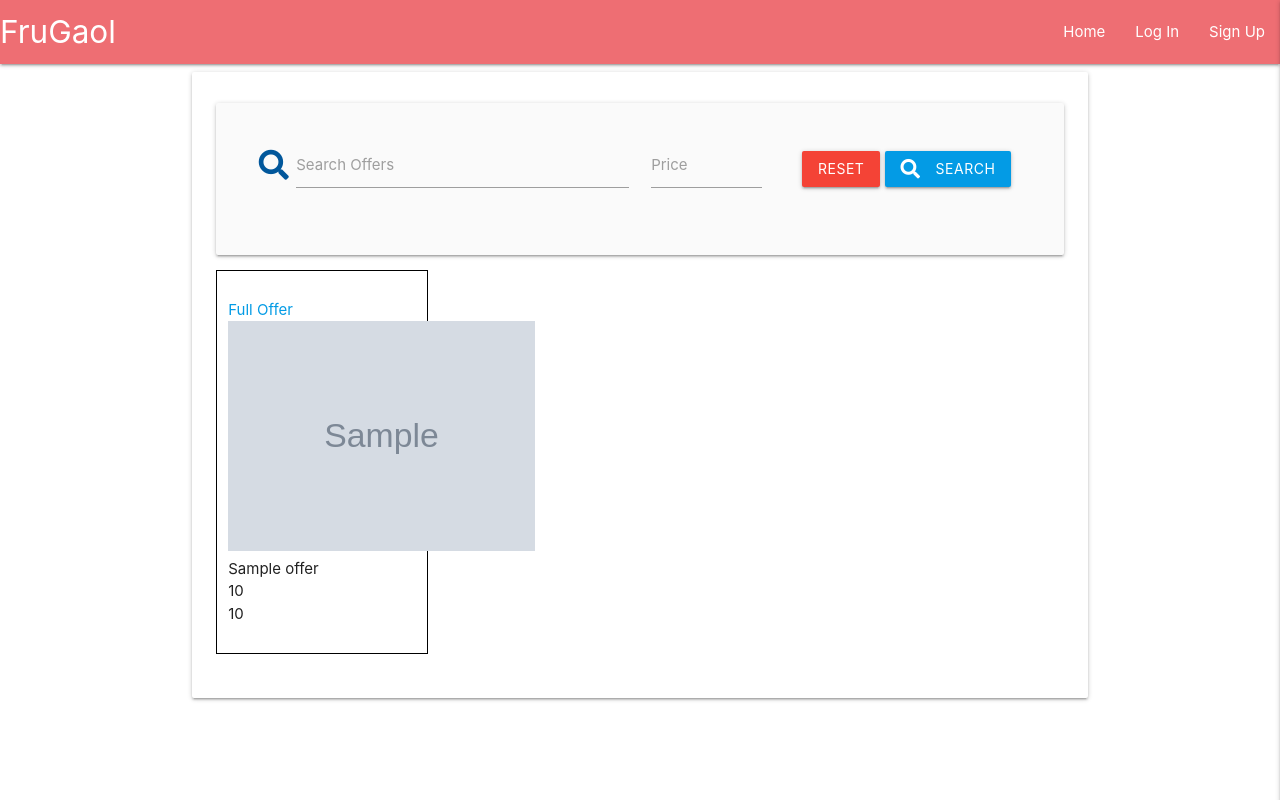
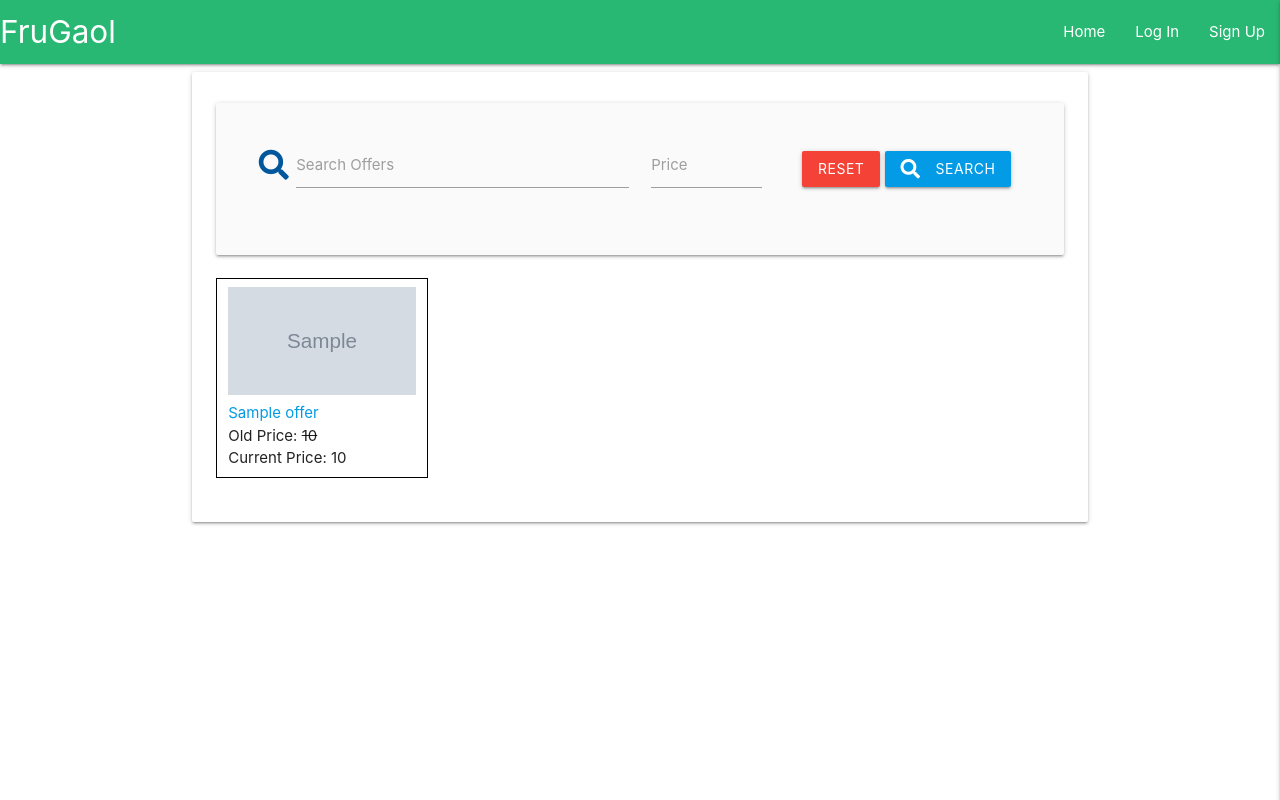
Before and after one commit to ShiftyKitty/MS3-FruGaol, a Flask app: page / in a window 1280 px wide. Run offline with Flask 2, Linux system fonts and the light colour scheme; grey boxes marked "Sample" are stand-in pictures; a database or web service that is not in the repository returns one stand-in record (values such as "Sample title"); some libraries are stand-ins or nearby versions.

Commit message:
styling applied to navbar and my offers pages

```diff
--- a/static/css/style.css
+++ b/static/css/style.css
@@ -1,5 +1,5 @@
-@import url('https://fonts.googleapis.com/css2?family=Raleway&family=Righteous&display=swap');
 @import url('https://fonts.googleapis.com/css?family=Poppins:400,500,600,700&display=swap');
+@import url('https://fonts.googleapis.com/css2?family=Prompt:wght@300;400&family=Roboto&display=swap');
 
 
 *{
@@ -19,6 +19,9 @@ body {
     padding: 0;
 }
 
+.nav-wrapper {
+  background-color: rgb(40,184,115);
+}
 /* main {
     width: 100%;
     height: 100%;
@@ -70,33 +73,61 @@ input#rate-5:checked ~ label{
     color: #fe7;
   }
 
-  .offers-container .s12 {
-    min-width: 50vw;
-    height: 18vw;
-
-  }
-
-  .offers-container .grid {
+  /* .offers-container .grid {
     grid-template-columns: 100px 50px 100px;
     grid-template-rows: 80px auto 80px;
     column-gap: 10px;
     row-gap: 15px;
+  } */
+
+.offer-container {
+  border: 1px solid black;
+  height: 25vh;
+  margin-top: 1%;
   }
 
-  .grid {
+.offer-window {
+  padding-top: 4%;
+  padding-bottom: 4%;
+  padding-left: 0;
+  padding-right: 0;
+  min-width: 80%;
+  height: 62%;
+}
 
+.offer-window img {
+  width: 100%;
+  height: 100%;
+  overflow: hidden;
+  object-fit: cover;
+}
 
+.my-offer-container {
+  border: 1px solid black;
+  height: 40vh;
+  margin-top: 1%;
   }
 
-  .offer-container {
-    border: 1px solid black;
-    align-content: space-evenly;
-    justify-content: space-evenly;
-    max-width: 30vw;
-    height: 30vw;
-   }
+.my-offer-window {
+  padding-top: 4%;
+  padding-bottom: 4%;
+  padding-left: 0;
+  padding-right: 0;
+  min-width: 80%;
+  height: 70%;
+}
 
-   .offer-window img {
-       min-width: 18vw;
-       height: 18vw;
-   }
+.my-offer-window img {
+  width: 100%;
+  height: 100%;
+  overflow: hidden;
+  object-fit: cover;
+}
+
+.cross-out {
+  text-decoration: line-through;
+}
+
+.underline :hover {
+  text-decoration: underline;
+}
--- a/templates/offers.html
+++ b/templates/offers.html
@@ -29,15 +29,15 @@
                     {% for offer in offers %}
 
                         <div class="col s12 m4 l3 offer-container">
-                            <a href="{{ url_for('offer', offer_id=offer._id, reviews=reviews, consumer_users=consumer_users) }}">Full Offer</a>
                             <div class="offer-window">
                                 <img src="{{ url_for('file', filename=offer['offer_img'] )}}">
                             </div>
-                            <div>{{ offer.offer_name }}</div>
-                            <div>{{ offer.old_price }}</div>
-                            <div>{{ offer.offer_price }}</div>
+                            <div class="underline"><a href="{{ url_for('offer', offer_id=offer._id, reviews=reviews, consumer_users=consumer_users) }}">{{ offer.offer_name }}</a></div>
+                            <div>Old Price: <span class="cross-out">{{ offer.old_price }}</span></div>
+                            <div>Current Price: {{ offer.offer_price }}</div>
                         </div>
                     {% endfor %}
+
             </div>
         </div>
     </div>
```
Also changed, not shown: templates/login.html (+6 -4 lines), templates/my_offers.html (+15 -13 lines), templates/signup.html (+15 -11 lines).
